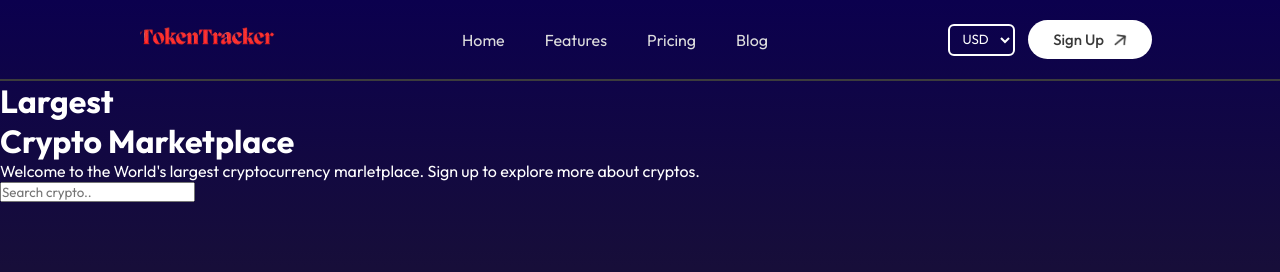
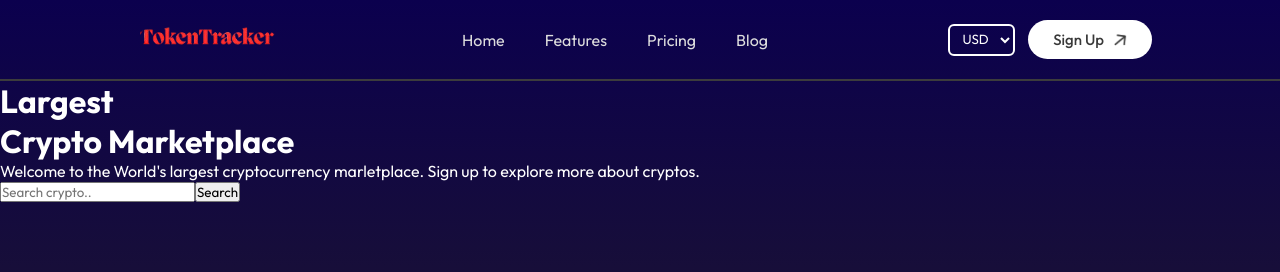
Before and after one commit to Fatumayattani/Token_Tracker, a React (Vite) app: page / in a window 1280 px wide. Shown: the top 272 px of the page. Built offline with nearby package versions, Linux system fonts and the light colour scheme.

Commit message:
save changes

```diff
--- a/src/pages/Home/Home.jsx
+++ b/src/pages/Home/Home.jsx
@@ -9,6 +9,7 @@ const Home = () => {
         <p>Welcome to the World's largest cryptocurrency marletplace. Sign up to explore more about cryptos.</p>
         <form>
           <input type="text" placeholder='Search crypto..' />
+          <button type="submit">Search</button>
         </form>
       </div>
 
```
